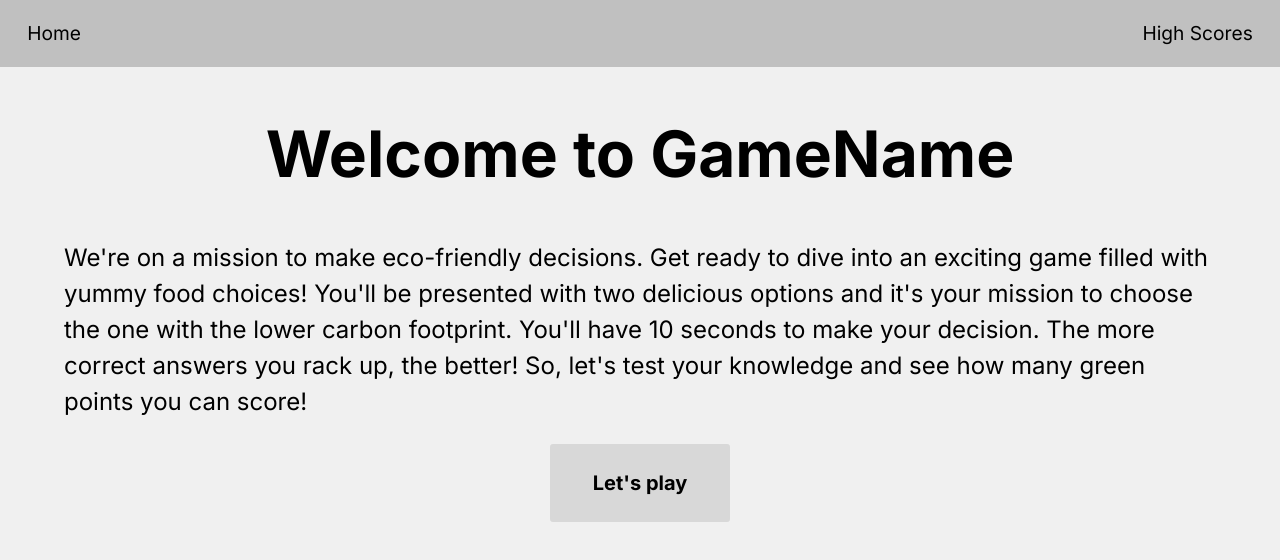
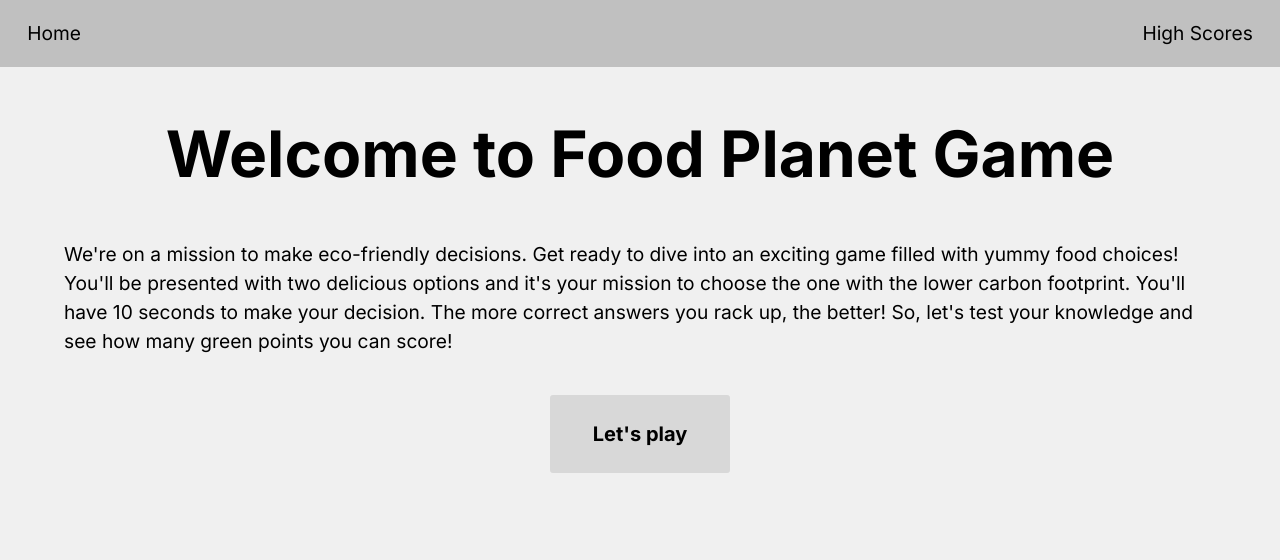
Before and after one commit to squashfold/spoopy-pumpkins, a Next.js app: page / in a window 1280 px wide. Shown: the top 560 px of the page. Built offline with nearby package versions, Linux system fonts and the light colour scheme.

Commit message:
intro page style update

```diff
--- a/pages/index.tsx
+++ b/pages/index.tsx
@@ -6,8 +6,8 @@ const inter = Inter({ subsets: ['latin'] });
 
 const IntroPage: React.FC = () => {
   return (
-    <main>
-      <h1 className={styles.title}>Welcome to GameName</h1>
+    <main className={inter.className} >
+      <h1 className={styles.title}>Welcome to Food Planet Game</h1>
       <p className={styles.text}>
         We&apos;re on a mission to make eco-friendly decisions. Get ready to dive into an exciting game filled with yummy food choices! You&apos;ll be presented with two delicious options and it&apos;s your mission to choose the one with the lower carbon footprint. You&apos;ll have 10 seconds to make your decision. The more correct answers you rack up, the better! So, let&apos;s test your knowledge and see how many green points you can score!
       </p>
@@ -16,7 +16,7 @@ const IntroPage: React.FC = () => {
           Let&apos;s play
         </Link>
       </div>
-    </main>
+    </main >
   );
 };
 
--- a/styles/Home.module.css
+++ b/styles/Home.module.css
@@ -16,9 +16,10 @@
 .text {
   margin-block: 3rem;
   color: var(--color-text);
-  font-size: 1.5rem;
+  font-size: 1.2rem;
   font-weight: 400;
   line-height: 1.5;
+  margin-bottom: 4rem;
 }
 
 .ctaRow {
```
